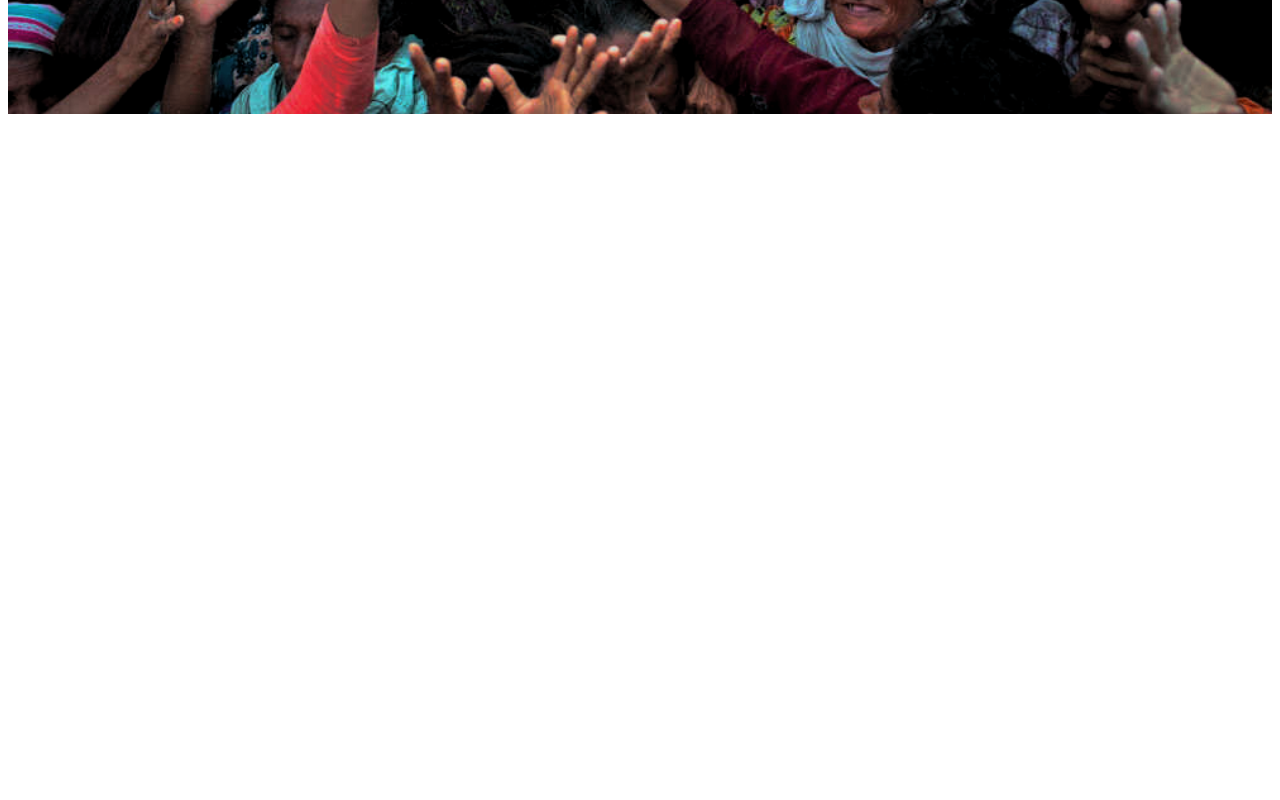
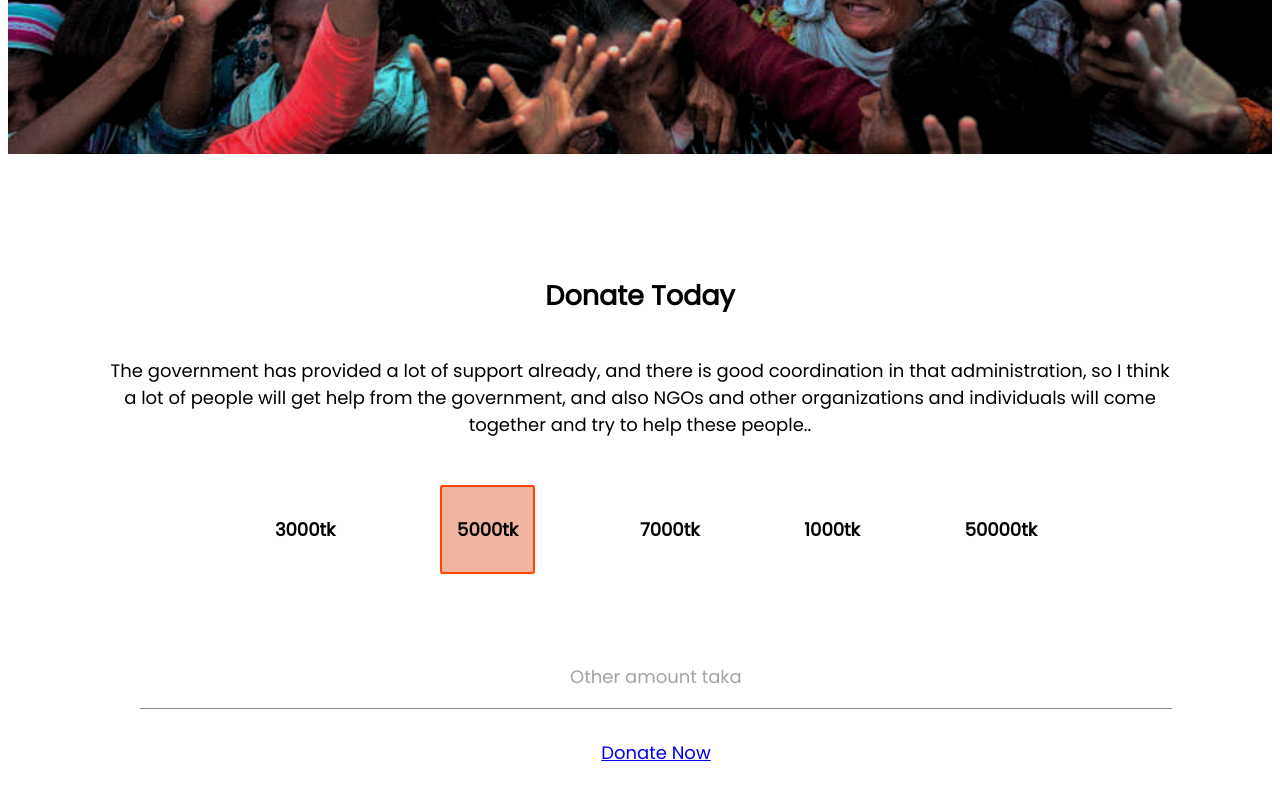
Before and after one commit to abdulahadpavel/First-Assignment-Donate, a plain HTML site: page index.html in a window 1280 px wide. Shown: the part 530-1330 px from the top of the page. Before the commit the page ends 800 px from the top, so only its background shows below. Drawn offline with Linux system fonts and the light colour scheme.

Commit message:
second-page

```diff
--- a/index.html
+++ b/index.html
@@ -19,3 +19,24 @@
         <a target="_blank" href="https://www.directrelief.org/2022/06/responding-amid-bangladeshs-devastating-floods/">Donate Now</a>
       </div>
     </section>
+
+    <section class="second-page">
+        <div class="header-text">
+            <h1 id="second-header">Donate Today</h1>
+            <p id="second-paragraph">The government has provided a lot of support already, and there is good coordination in that administration, so I think a lot of people will get help from the government, and also NGOs and other organizations and individuals will come together and try to help these people..</p>
+        </div>
+        <div class="number">
+            <span id="number1">3000tk</span>
+            <span id="number2">5000tk</span>
+            <span id="number1">7000tk</span>
+            <span id="number1">1000tk</span>
+            <span id="number1">50000tk</span>
+        </div>
+        <div class="other-amount-taka">
+            <p> Other amount taka</p>
+
+            <hr style="height: 1px;border-width:0;color:rgb(131, 126, 126);background-color:rgb(137, 133, 133)">
+
+           <a class="donate-now" target="_blank" href="https://www.directrelief.org/2022/06/responding-amid-bangladeshs-devastating-floods/">Donate Now</a>
+        </div>
+    </section>
--- a/style.css
+++ b/style.css
@@ -22,3 +22,63 @@ body{
     font-style: inherit;
 
 }
+
+.header-text{
+    color: black;
+    font-size: large;
+    text-align: center;
+    display: flex;
+    flex-direction: column;
+    justify-content: center;
+    align-items: center;
+}
+
+.header-text a{
+    background-color: orangered;
+    padding: 5px 40px;
+    border-radius: 5px;
+    font-weight: 700;
+    color: white;
+    text-decoration: none;
+}
+
+.second-page{
+    background-color: white;
+    margin: 100px;
+}
+.number{
+    color: black;
+    font-size: large;
+    text-align: center;
+    padding-left: 3%;
+    margin-top: 60px;
+}
+#number1{
+    margin: 50px;
+    font-weight: 800;
+
+}
+#number2{
+    margin: 50px;
+    font-weight: 800;
+    background-color: rgb(240, 180, 159);
+    padding: 30px 15px;
+    border-radius: 3px;
+    border: 2px solid orangered;
+
+}
+.other-amount-taka{
+
+    color: black;
+    font-size: large;
+    text-align: center;
+    padding-left: 3%;
+    margin-top: 120px;
+
+}
+.other-amount-taka p{
+color: rgb(167, 162, 162);
+}
+hr{
+    margin-bottom: 30px;;
+}
```
